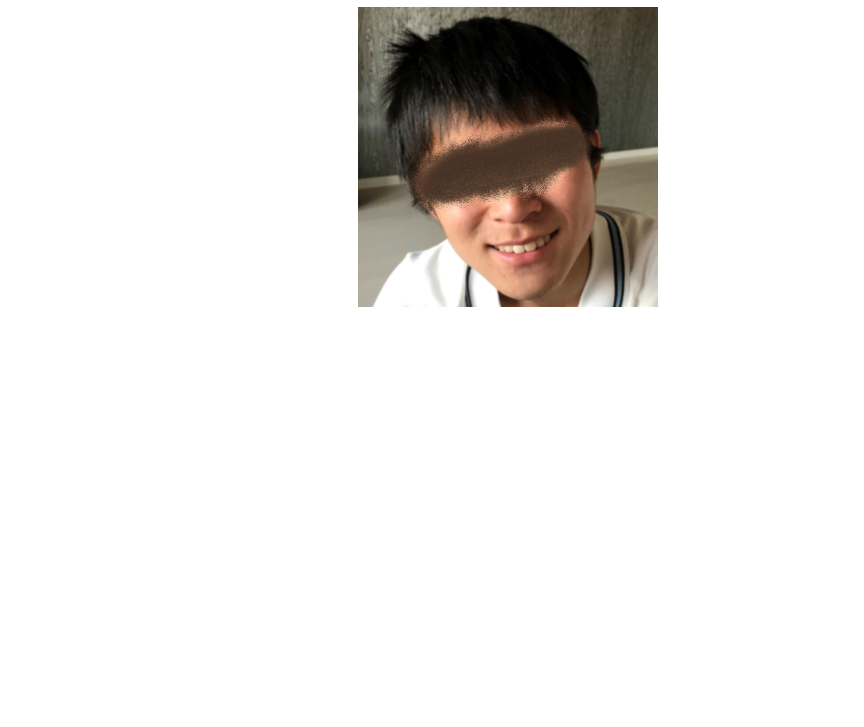
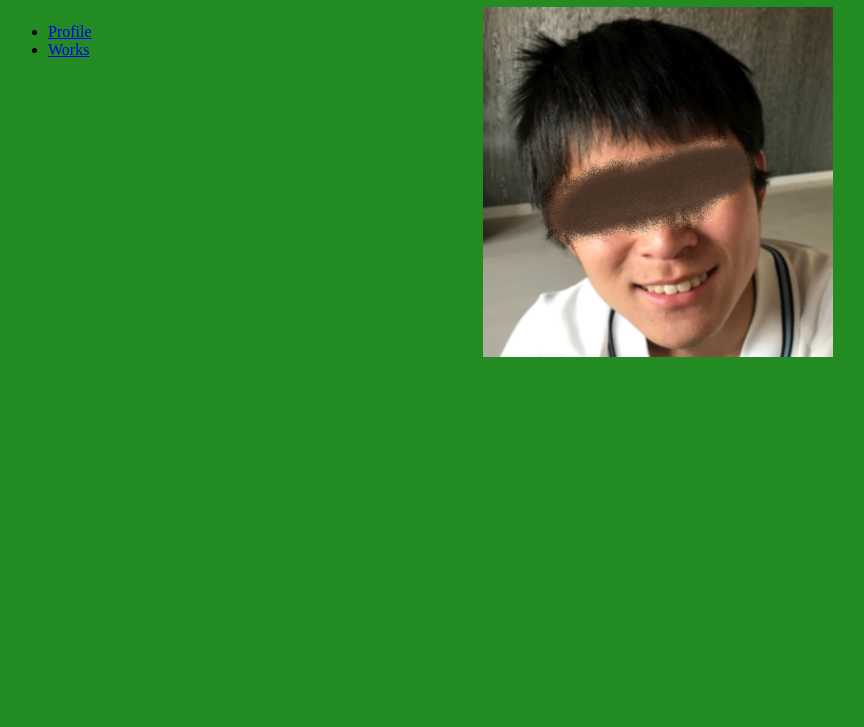
Before and after one commit to MiyamotoRin/mypage, a plain HTML site: page index.html in a window 1280 px wide. Shown: the part 73-800 px from the top of the page, without its empty margins (132-996 px from the left). Drawn offline with Linux system fonts and the light colour scheme.

Commit message:
ver2
ダサすぎwww

```diff
--- a/css/style.css
+++ b/css/style.css
@@ -1,9 +1,30 @@
+body {
+  background-color: forestgreen;
+}
+
 .container {
   margin: 0 auto;
   width: 1000px;
   text-align: center;
 }
 
+.main-box {
+  display: flex;
+}
+
+.box-left {
+  width: 30%
+}
+
+.oreno-nav {
+  text-align: left;
+}
+
+.box-right {
+  width: 70%
+}
+
 .I {
-  width: 30%;
+  width: 50%;
+  text-align: right;
 }
--- a/index.html
+++ b/index.html
@@ -8,8 +8,22 @@
 <body>
   <div class="top-wrapper">
     <div class="container">
-      <h1>MIYAMOTO RIN</h1>
-      <img class="I" src="images/portfolio.jpg">
+      <div class="heading">
+        <h1>MIYAMOTO RIN</h1>
+      </div>
+      <div class="main-box">
+        <div class="box-left">
+          <div class="oreno-nav">
+            <ul>
+              <li><a href="profile.html">Profile</a></li>
+              <li><a href="works.html">Works</a></li>
+            </ul>
+          </div>
+        </div>
+        <div class="box-right">
+          <img class="I" src="images/portfolio.jpg">
+        </div>
+      </div>
     </div>
   </div>
 </body>
```
Also changed, not shown: profile.html (added, +12 -0 lines), works.html (added, +12 -0 lines).
